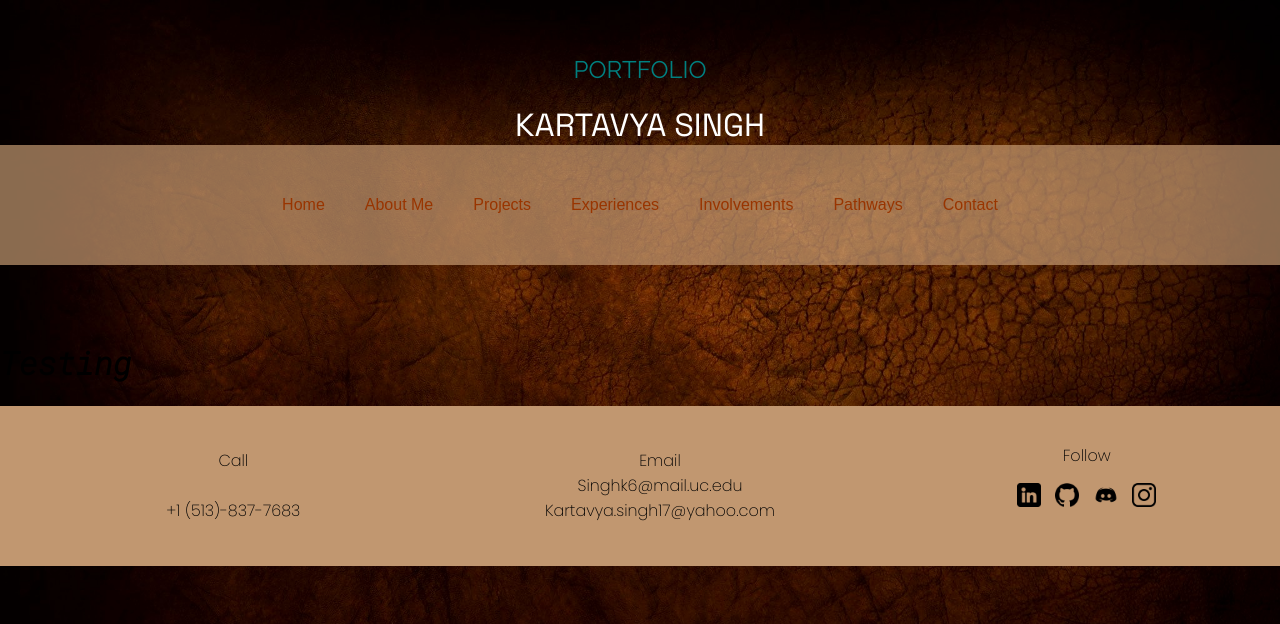
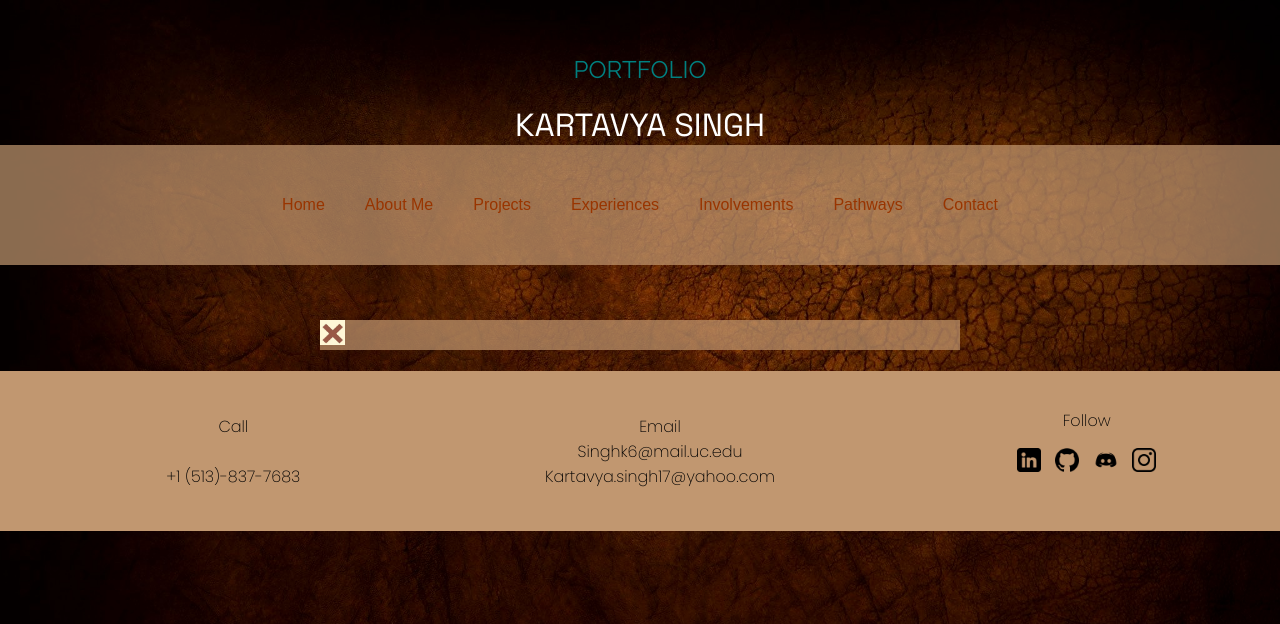
Before and after one commit to Kartavya904/Kartavya-Portfolio, a Flask app: page /Year-In-Review in a window 1280 px wide; the page is wider, and only the part inside the window is pictured. Shown: the top 624 px of that part. Run offline with Flask 3, Linux system fonts and the light colour scheme.

Commit message:
Pathways Connections Established

```diff
--- /dev/null
+++ b/static/styleYearInReview.css
@@ -0,0 +1,15 @@
+/* styleYearInReview.css */
+
+.Year-In-Reviews {
+    display: flex;
+    flex-direction: column;
+    align-items: left;
+    justify-content: flex-start; /* Change justify-content to flex-start */
+    margin-top: 0px;
+    background-color: rgba(193, 151, 112, 0.71);
+    width: 50%;
+    margin: 0px auto;
+    text-align: left; /* Aligns the content inside the box to the left */
+    overflow: hidden; /* or overflow: auto; */
+    font-family: 'Space Grotesk', sans-serif;
+}
--- a/templates/Year-In-Review.html
+++ b/templates/Year-In-Review.html
@@ -1,9 +1,15 @@
 {% extends "index.html" %}
 
 {% block title %}
-Year In Reviews
+Year-In-Review
 {% endblock %}
 
 {% block content %}
-<div><h1>Testing</h1></div>
+<link rel="stylesheet" type="text/css" href="{{ url_for('static', filename='styleYearInReview.css') }}">
+<div class="Year-In-Reviews">
+    <div class="Back">
+        <a href="Pathways"><img src="static/Images/Back.png" alt="Back" width="25" height="25"></a>
+    </div>
+</div>
+<br>
 {% endblock %}
```
Also changed, not shown: static/styleGateway.css (added, +15 -0 lines), static/styleHonors.css (added, +15 -0 lines), templates/Gateway.html (+7 -1 lines), templates/Honors-Experience.html (+7 -1 lines), static/Images/Back.png (added).
